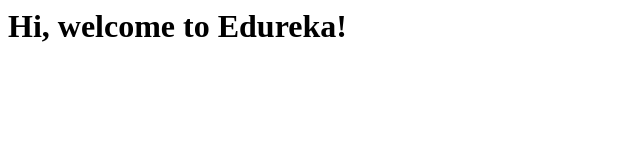
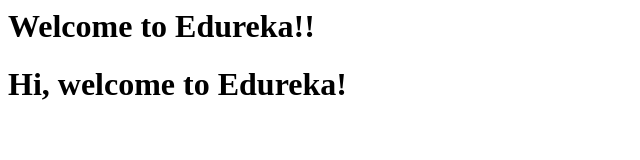
Before and after one commit to gknk/code, a plain HTML site: page index.html in a window 1280 px wide. Shown: the whole page, without its empty margins (0-640 px from the left). Drawn offline with Linux system fonts and the light colour scheme.

Commit message:
This is my second commit

```diff
--- a/index.html
+++ b/index.html
@@ -1 +1,2 @@
+<h1> Welcome to Edureka!! </h1>
 <h1> Hi, welcome to Edureka! </h1>
```
